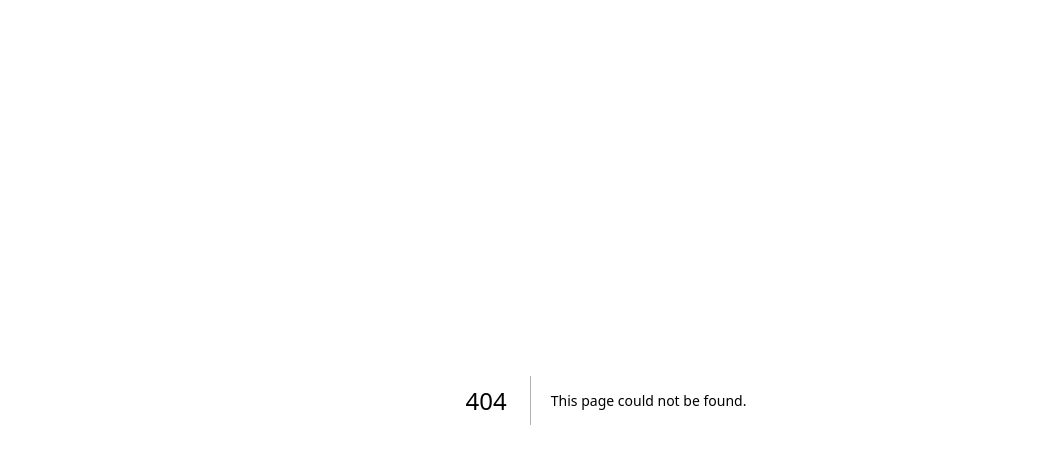
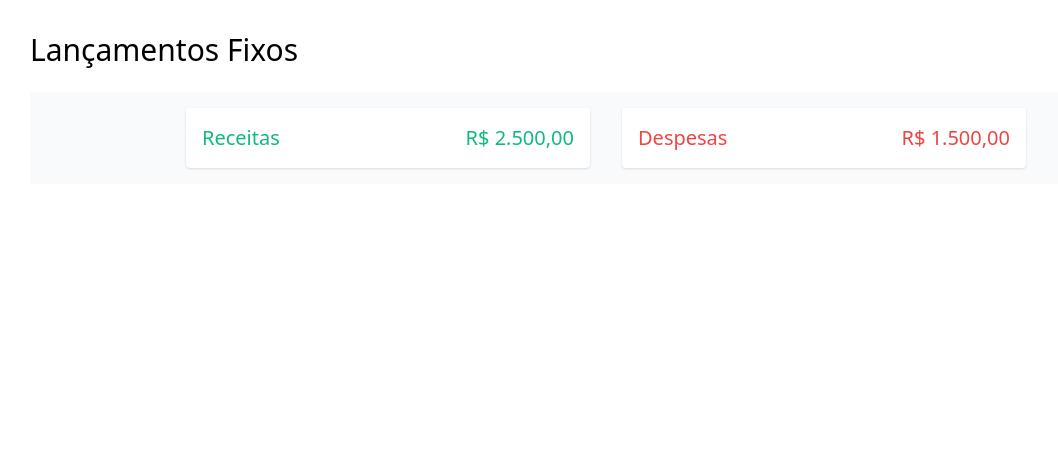
Before and after one commit to josecarlosmonteiro/finplan-lite-web, a Next.js app: page /lancamentos/fixos in a window 1280 px wide. Before the commit this address had no page. Shown: the top 464 px of the page, without its empty margins (34-1092 px from the left). Built offline with nearby package versions, Linux system fonts and the light colour scheme.

Commit message:
feat: implementar página de lançamentos fixos + componentes básicos.

```diff
--- /dev/null
+++ b/app/components/FixedReleases/TotalReleases.tsx
@@ -0,0 +1,17 @@
+import { currency } from "@/app/utils/formats";
+import { Typography } from "../shared/Typography";
+
+export function TotalReleases() {
+  return (
+    <div className="flex gap-8">
+      <span className="p-4 w-full flex items-center justify-between bg-white text-emerald-500 rounded shadow">
+        <Typography.Subtitle>Receitas</Typography.Subtitle>
+        <Typography.Subtitle>{currency(2500)}</Typography.Subtitle>
+      </span>
+      <span className="p-4 w-full flex items-center justify-between bg-white text-red-500 rounded shadow">
+        <Typography.Subtitle>Despesas</Typography.Subtitle>
+        <Typography.Subtitle>{currency(1500)}</Typography.Subtitle>
+      </span>
+    </div>
+  )
+}
--- /dev/null
+++ b/app/components/shared/Typography/Subtitle.tsx
@@ -0,0 +1,5 @@
+import { ReactNode } from "react";
+
+export function Subtitle({ children }: { children: ReactNode }) {
+  return <h2 className="text-xl">{children}</h2>
+}
--- /dev/null
+++ b/app/components/shared/Typography/Title.tsx
@@ -0,0 +1,5 @@
+import { ReactNode } from "react";
+
+export function Title({ children }: { children: ReactNode }) {
+  return <h1 className="text-3xl">{children}</h1>
+}
--- /dev/null
+++ b/app/components/shared/Typography/index.tsx
@@ -0,0 +1,7 @@
+import { Title } from "./Title";
+import { Subtitle } from "./Subtitle";
+
+export const Typography = {
+  Title,
+  Subtitle,
+}
--- /dev/null
+++ b/app/lancamentos/fixos/page.tsx
@@ -0,0 +1,24 @@
+import { TotalReleases } from "@/app/components/FixedReleases/TotalReleases";
+import { Typography } from "@/app/components/shared/Typography";
+
+export default async function FixedReleases() {
+  return (
+    <main className="flex justify-center">
+      <div className="m-8 w-[90vw]">
+        <Typography.Title>Lançamentos Fixos</Typography.Title>
+        <br />
+
+        <div className="p-4 bg-gray-50 rounded">
+          <div className="w-3/4 mx-auto">
+            <TotalReleases />
+          </div>
+          <div className="flex gap-6">
+            <section className="w-full">
+            </section>
+            <section className="w-full"></section>
+          </div>
+        </div>
+      </div>
+    </main>
+  )
+}
--- /dev/null
+++ b/app/utils/formats/index.ts
@@ -0,0 +1,3 @@
+export function currency(value: number) {
+  return value.toLocaleString("pt-br", { style: "currency", currency: "BRL" });
+}
```
